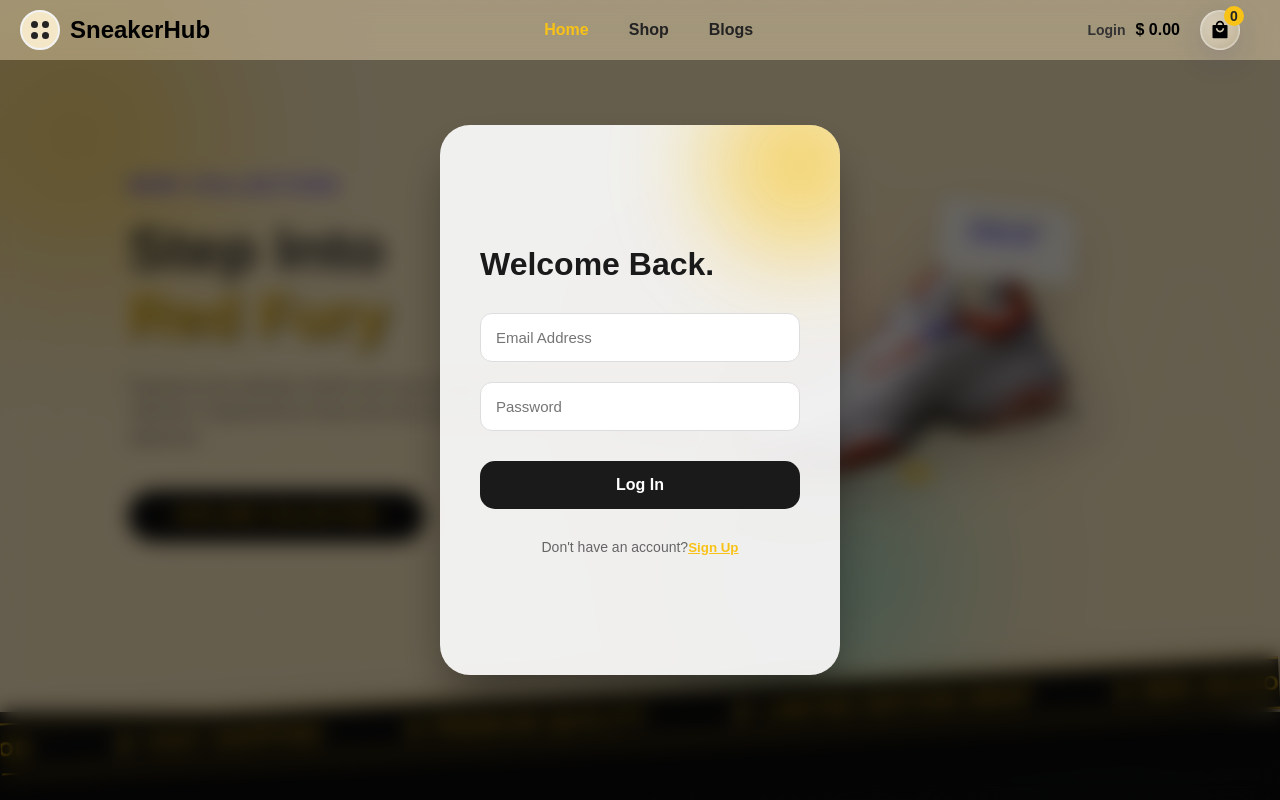
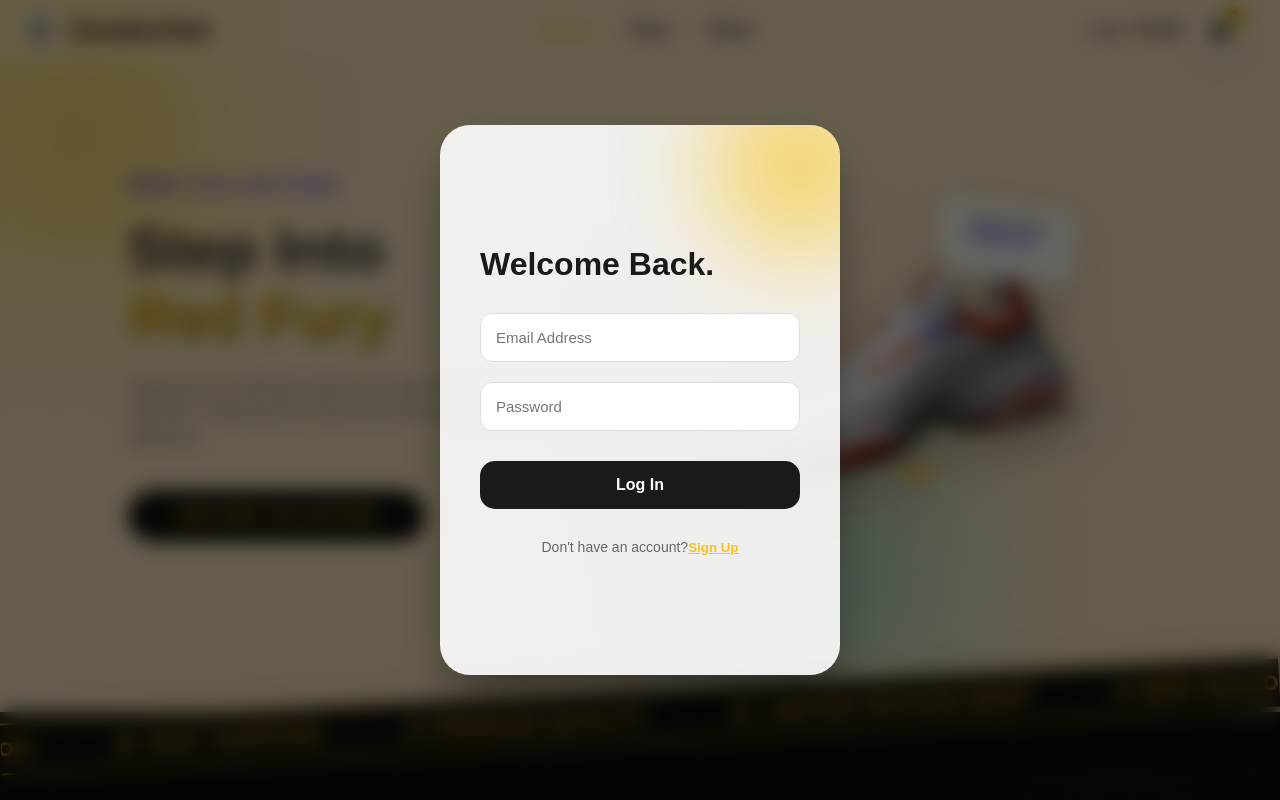
Before and after one commit to Rexbiswas/sneakerhead, a React (Vite) app: page / in a window 1280 px wide. Both pictures are taken after a click on the link "Login". Shown: the top 800 px of the page. Built offline with nearby package versions, Linux system fonts and the light colour scheme; no server answers.

Commit message:
Fix AuthModal z-index overlay issue

```diff
--- a/src/components/navbar.jsx
+++ b/src/components/navbar.jsx
@@ -121,9 +121,9 @@ const AuthModal = ({ mode, onClose, setMode }) => {
         left: 0,
         width: '100vw',
         height: '100vh',
+        backdropFilter: 'blur(10px)',
         background: 'rgba(0, 0, 0, 0.6)',
-        backdropFilter: 'blur(10px)',
-        zIndex: 1000,
+        zIndex: 10000,
         display: 'flex',
         alignItems: 'center',
         justifyContent: 'center',
```
